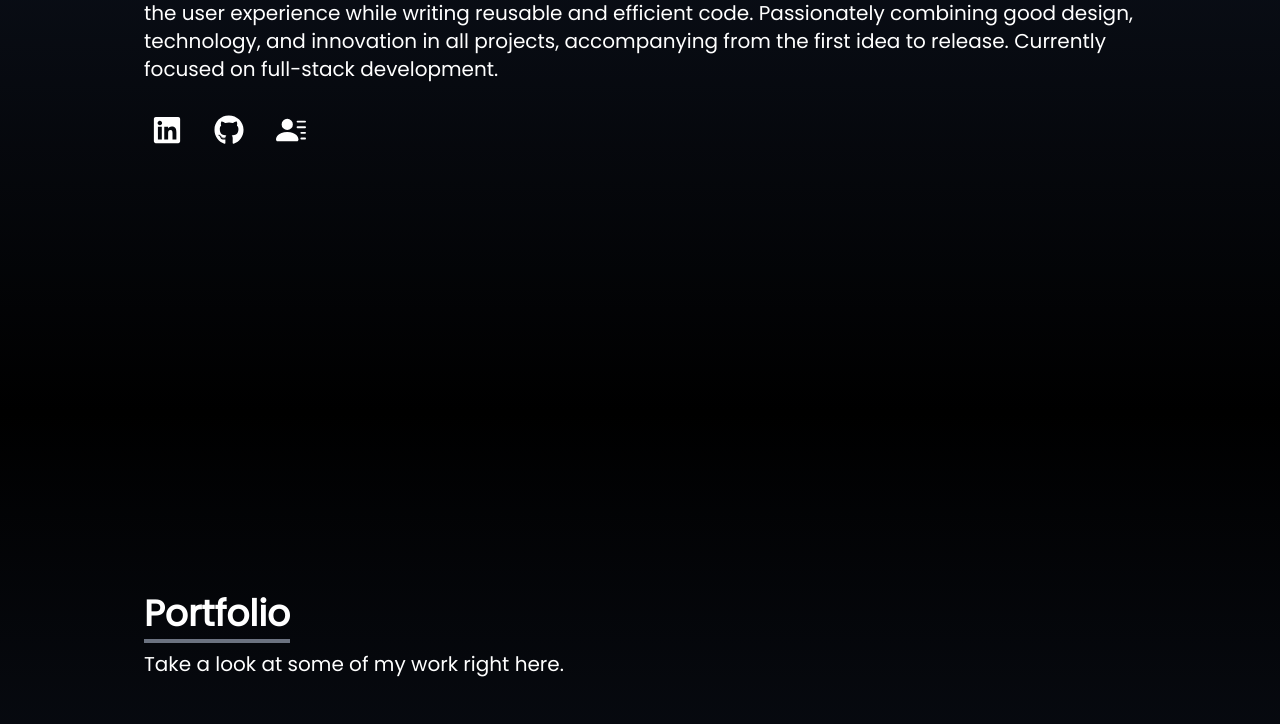
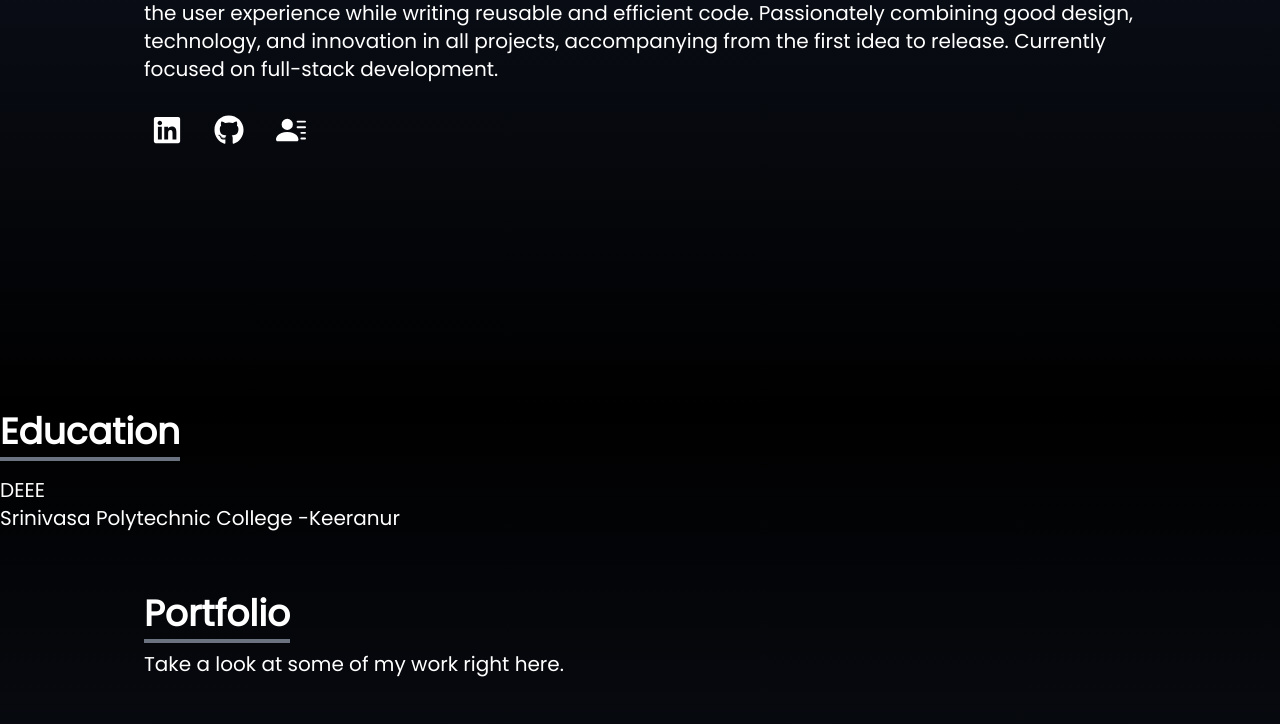
Before and after one commit to kvijayakrishnan/new-portfolio, a React (Create React App) app: page / in a window 1280 px wide. Shown: the part 1188-1912 px from the top of the page. Built offline with nearby package versions, Linux system fonts and the light colour scheme.

Commit message:
update my image

```diff
--- a/src/components/About.jsx
+++ b/src/components/About.jsx
@@ -82,6 +82,17 @@ function About() {
             </ul>
         </div>
         <div>
+          <div>
+             <p className='text-4xl text-white font-bold inline border-b-4 border-gray-500'>
+                    Education
+                </p>
+          </div>
+          <p className='text-xl font-thin text-white mt-6'>
+            DEEE
+            <div><p> Srinivasa Polytechnic College -Keeranur</p></div>
+          </p>
+        </div>
+        <div>
 
           </div>
 
--- a/src/components/Home.jsx
+++ b/src/components/Home.jsx
@@ -1,6 +1,6 @@
 import React,{useState, useEffect} from 'react'
 import HeroImage from '../assets/heroImage.png'
-import HeroJpeg from '../assets/hero.jpeg'
+import HeroJpeg from '../assets/heroImage.png'
 import {MdOutlineKeyboardArrowRight} from 'react-icons/md'
 import {Link} from 'react-scroll'
 
```
